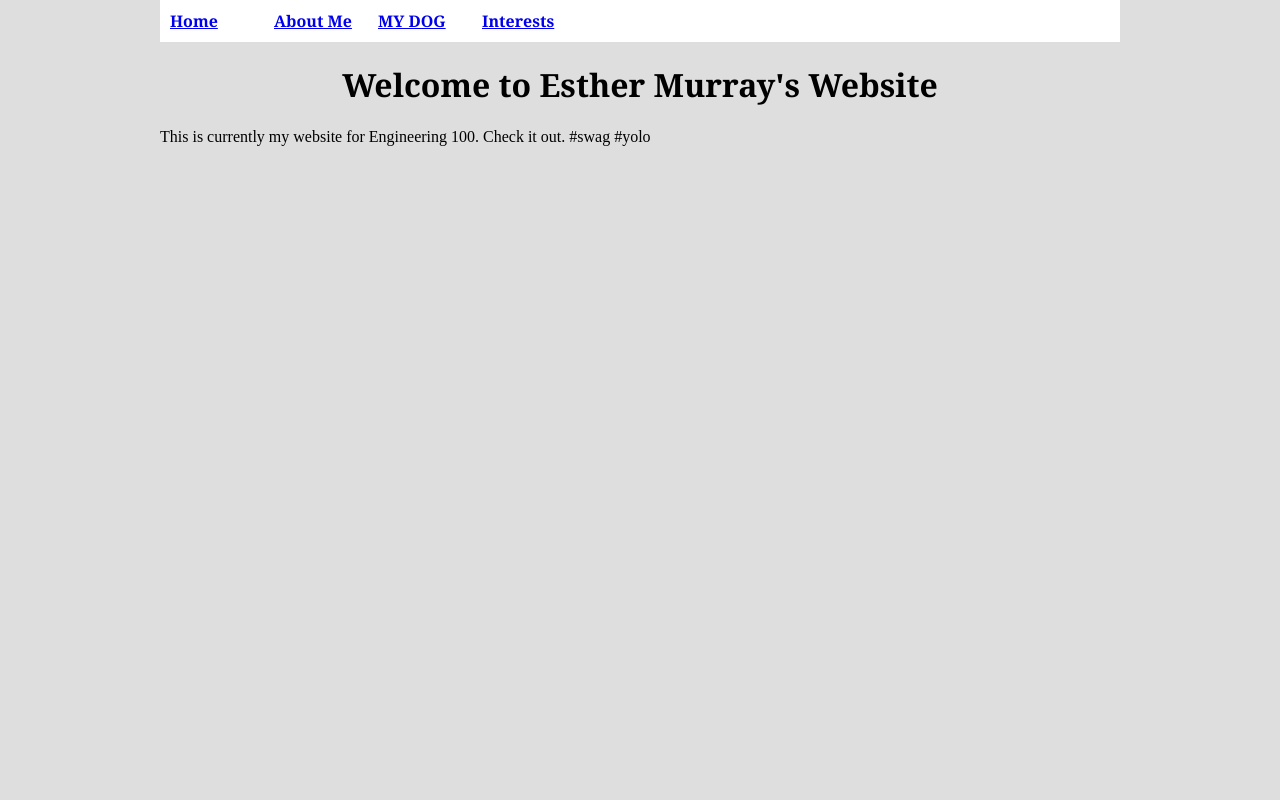
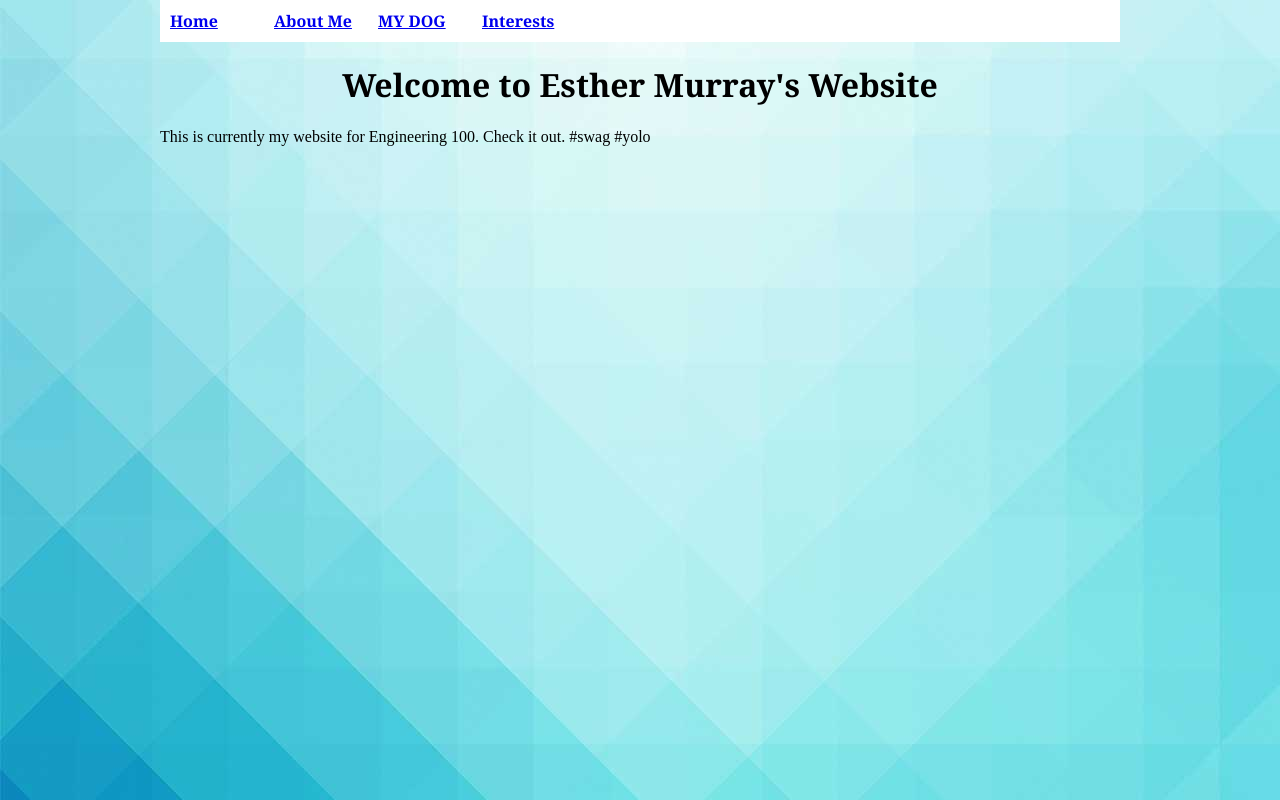
Before and after one commit to estherm76/esthermurray.github.io, a plain HTML site: page index.html in a window 1280 px wide. Drawn offline with Linux system fonts and the light colour scheme.

Commit message:
less ugly?

```diff
--- a/formats.css
+++ b/formats.css
@@ -1,7 +1,7 @@
 @charset "utf-8";
 
 body {
-    background-color: #dedede;
+    background-image: url("background.jpg");
     max-width: 960px;
     margin: 0 auto;
 }
```
Also changed, not shown: background.jpg (added).
